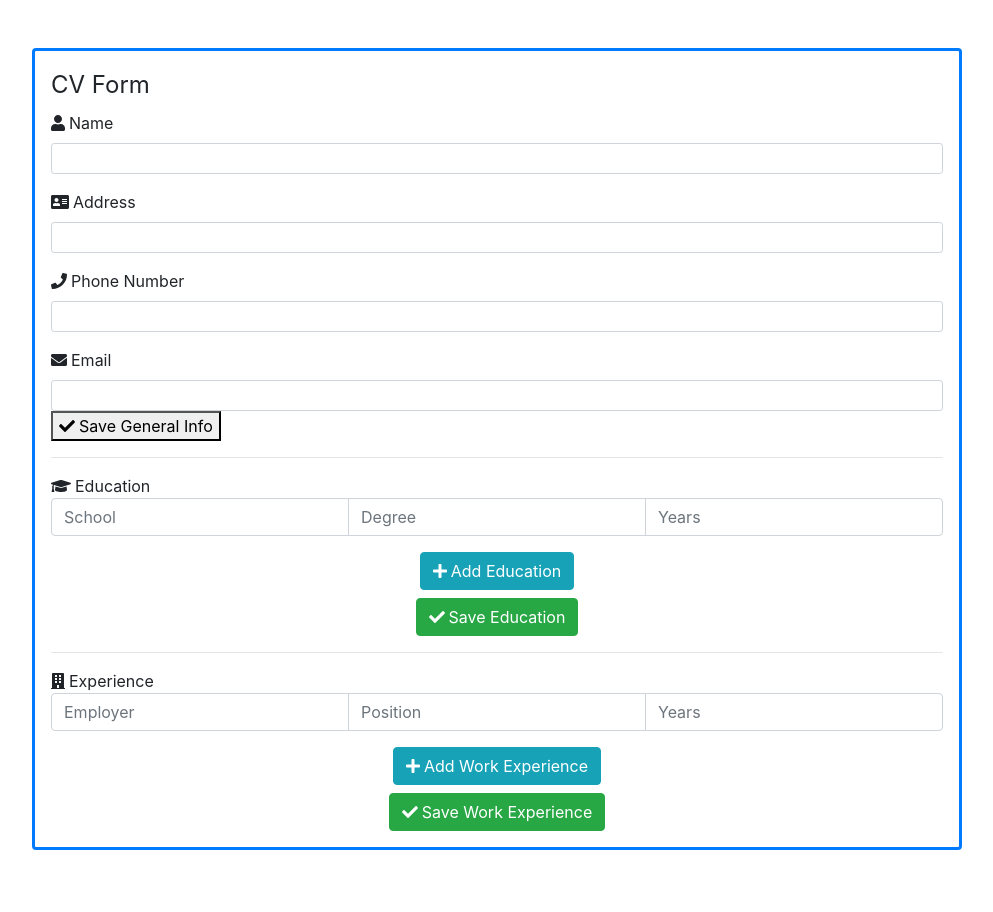
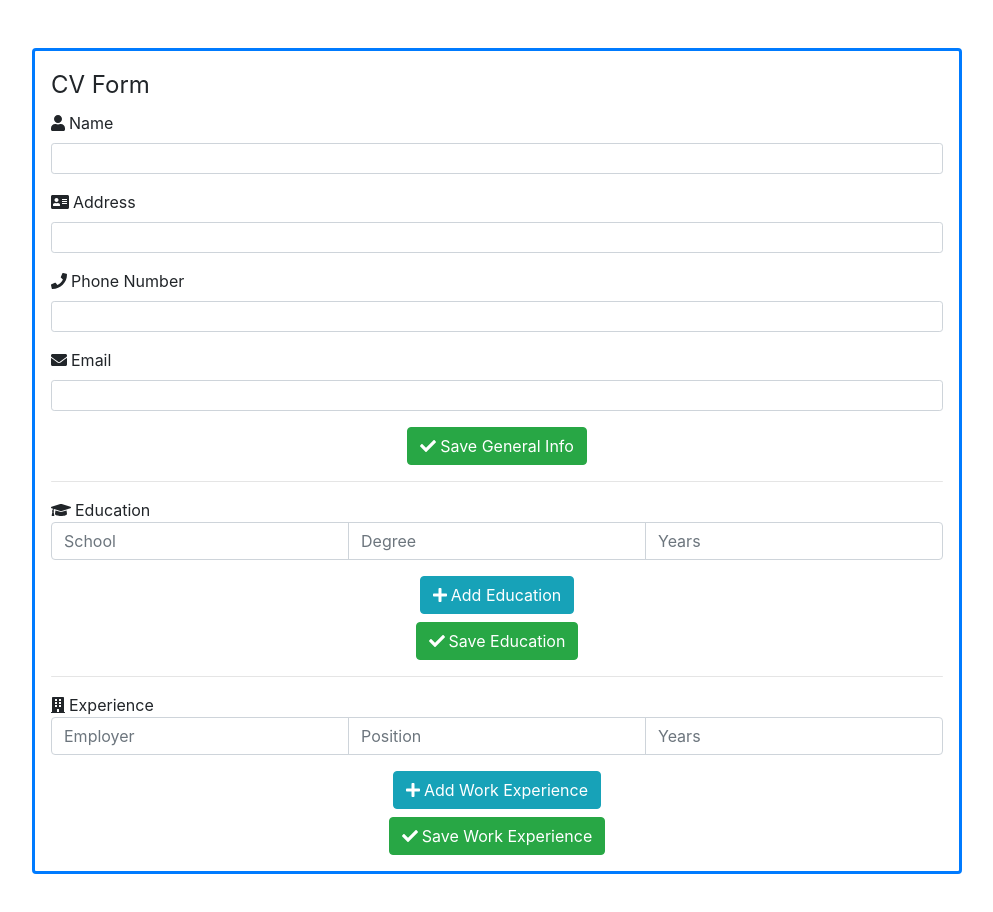
Before and after one commit to AaronMikelKey/cv-project, a React (Create React App) app: page / in a window 1280 px wide. Shown: the top 912 px of the page, without its empty margins (143-1136 px from the left). Built offline with nearby package versions, Linux system fonts and the light colour scheme.

Commit message:
Fixed SaveButton css issues

```diff
--- a/src/components/SaveButton.js
+++ b/src/components/SaveButton.js
@@ -7,7 +7,7 @@ library.add(faPen, faCheck)
 
 function SaveButton(props) {
     return (
-        <button onClick={props.onClick}>
+        <button className="btn btn-success btn-block w-auto mt-3 mx-auto" onClick={props.onClick}>
             <FontAwesomeIcon icon={faCheck} className="mr-1" />Save General Info
         </button>
     );
@@ -15,7 +15,7 @@ function SaveButton(props) {
 
 function EditButton(props) {
     return (
-        <button onClick={props.onClick}>
+        <button className="btn btn-info btn-block w-auto mt-3 mx-auto" onClick={props.onClick}>
             <FontAwesomeIcon icon={faPen} className="mr-1" />Edit General Info
         </button>
     );
```
